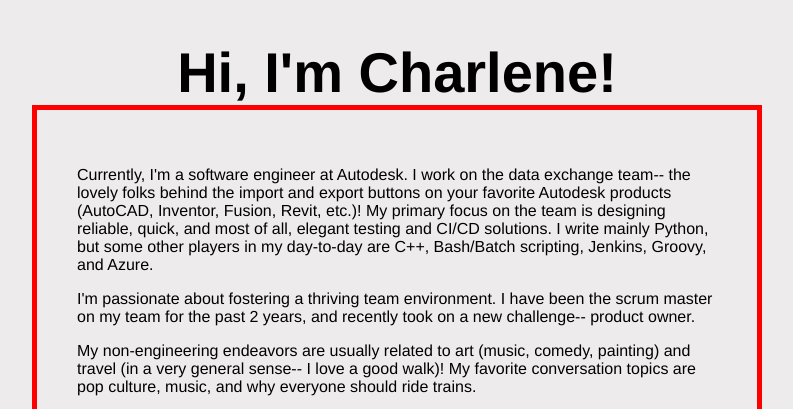
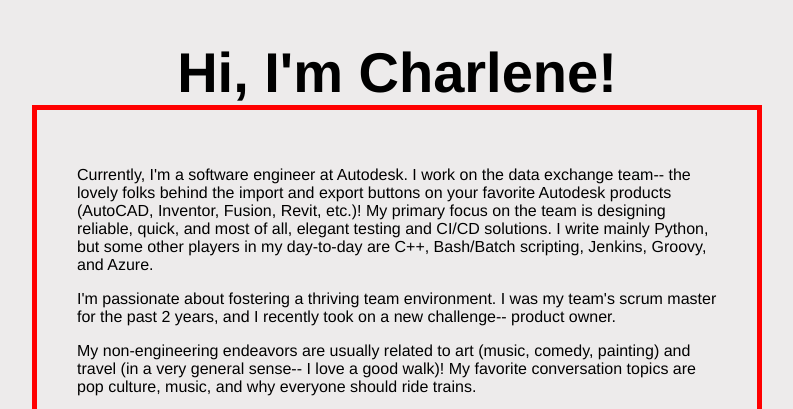
Before and after one commit to charlorr/Personal-Website, a plain HTML site: page index.html in a window 1280 px wide. Both pictures are taken after a click on the button "About me". Shown: the top 409 px of the page, without its empty margins (243-1036 px from the left). Drawn offline with Linux system fonts and the light colour scheme; a web font is replaced by a local one.

Commit message:
Resume and content update

```diff
--- a/index.html
+++ b/index.html
@@ -36,7 +36,7 @@
             Currently, I'm a software engineer at Autodesk. I work on the data exchange team-- the lovely folks behind the import and export buttons on your favorite Autodesk products (AutoCAD, Inventor, Fusion, Revit, etc.)! My primary focus on the team is designing reliable, quick, and most of all, elegant testing and CI/CD solutions. I write mainly Python, but some other players in my day-to-day are C++, Bash/Batch scripting, Jenkins, Groovy, and Azure.
           </p>
           <p>
-            I'm passionate about fostering a thriving team environment. I have been the scrum master on my team for the past 2 years, and recently took on a new challenge-- product owner.
+            I'm passionate about fostering a thriving team environment. I was my team's scrum master for the past 2 years, and I recently took on a new challenge-- product owner.
           </p>
           <p>
             My non-engineering endeavors are usually related to art (music, comedy, painting) and travel (in a very general sense-- I love a good walk)! My favorite conversation topics are pop culture, music, and why everyone should ride trains.
```
Also changed, not shown: 1 other file.
